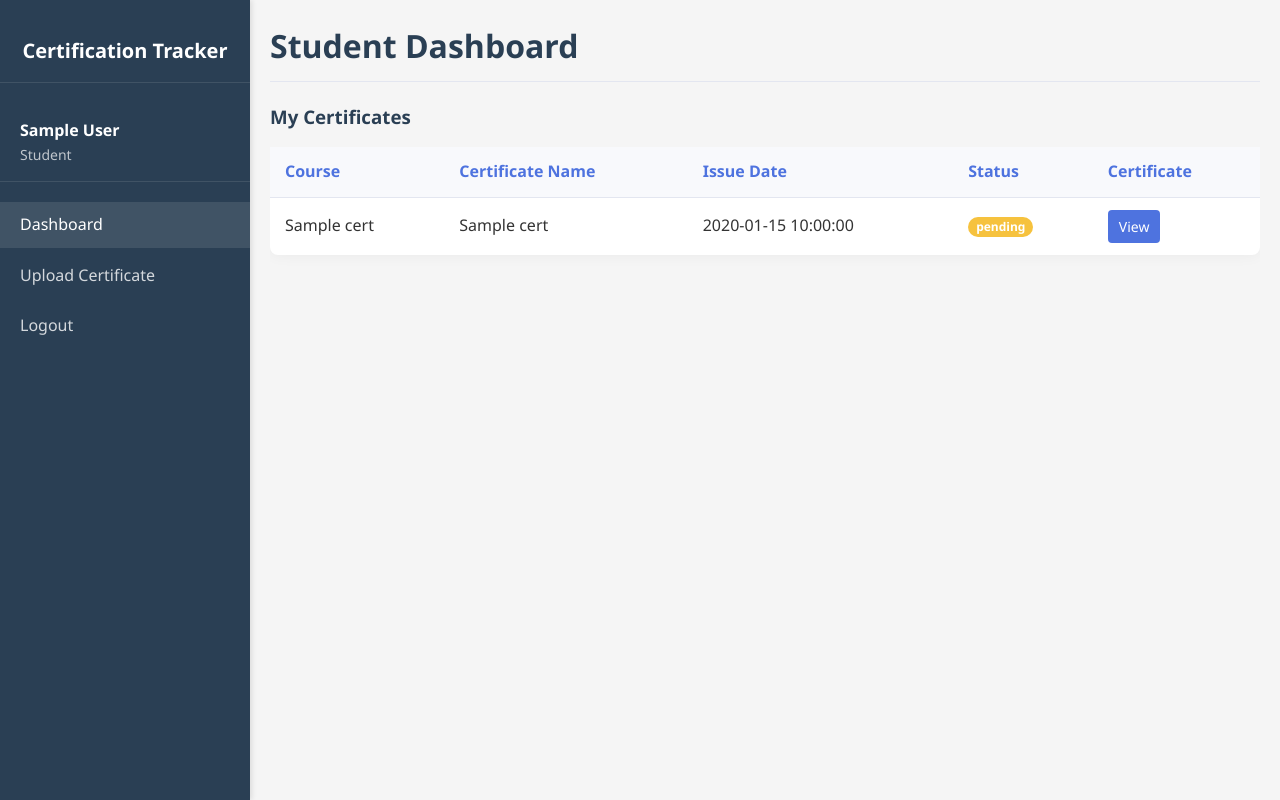
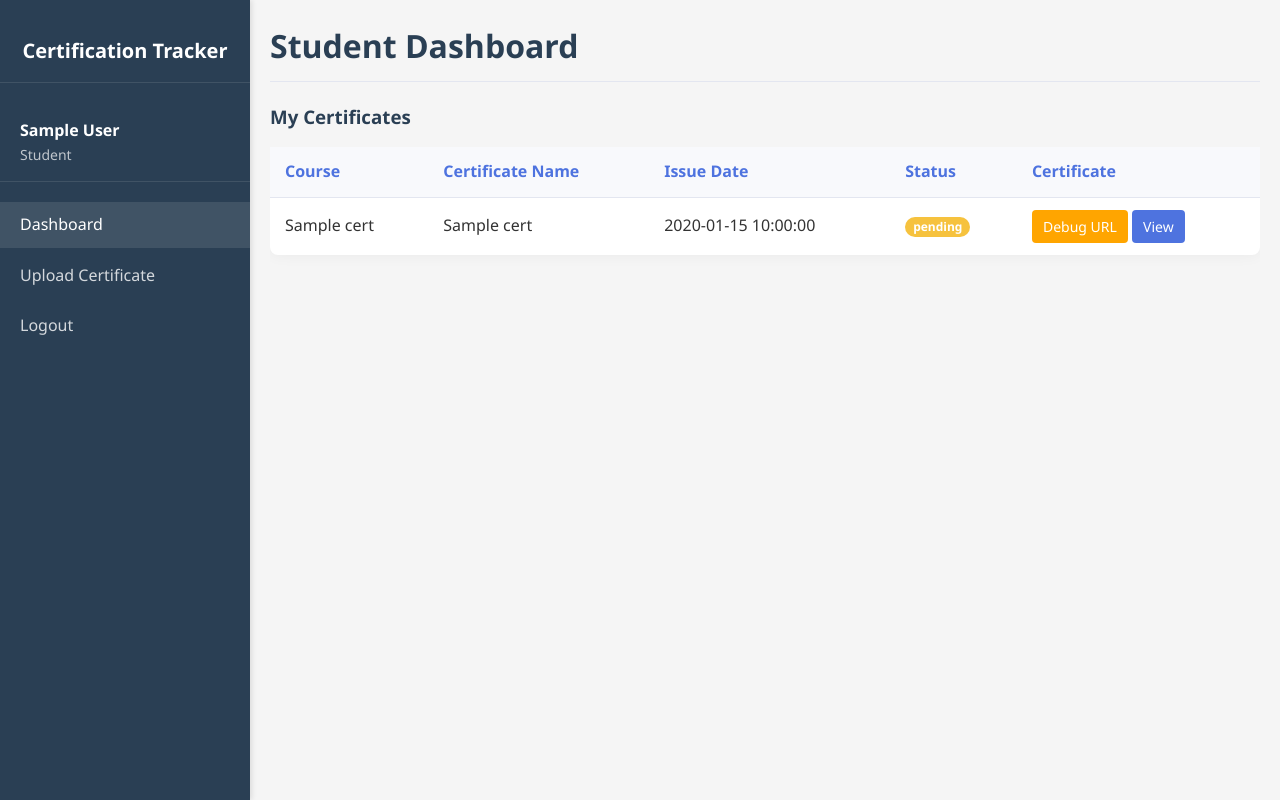
Before and after one commit to imgsh1613/CertCatalyst, a Flask app: template templates/student_dashboard.html in a window 1280 px wide. Run offline with Flask 3, Linux system fonts and the light colour scheme; the visitor is signed in with stand-in values (Sample User, id 1); the template is opened without the code that fills it: most values are stand-ins (such as "Sample title", 1, 10 or a date in 2020).

Commit message:
Update student_dashboard.html

```diff
--- a/templates/student_dashboard.html
+++ b/templates/student_dashboard.html
@@ -59,6 +59,7 @@
                                     </span>
                                 </td>
                                 <td>
+                                    <button onclick="testURL('{{ cert.certificate_file }}')" class="btn btn-sm" style="background: orange;">Debug URL</button>
                                     <button onclick="openPDF('{{ cert.certificate_file }}', '{{ cert.certificate_name }}')" class="btn btn-sm">View</button>
                                 </td>
                             </tr>
@@ -180,7 +181,11 @@ function openPDF(url, filename) {
         </html>
     `);
 }
-
+function testURL(url) {
+    console.log('Testing URL:', url);
+    alert('URL: ' + url + '\n\nCheck console for details and click OK to test in new tab.');
+    window.open(url, '_blank');
+}
 // Test if function is loaded
 console.log('openPDF function loaded:', typeof openPDF === 'function');
 </script>
```
